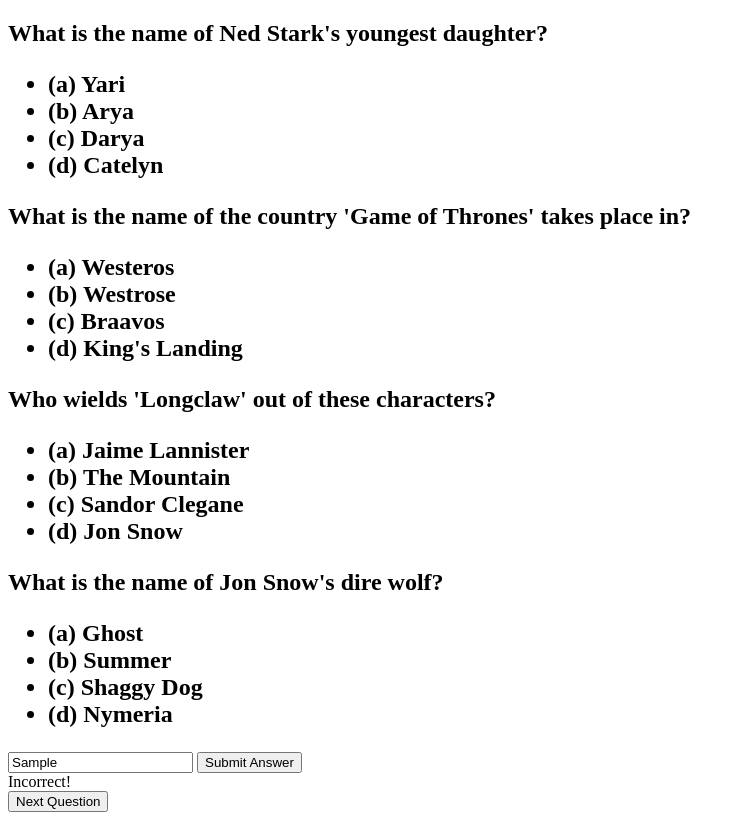
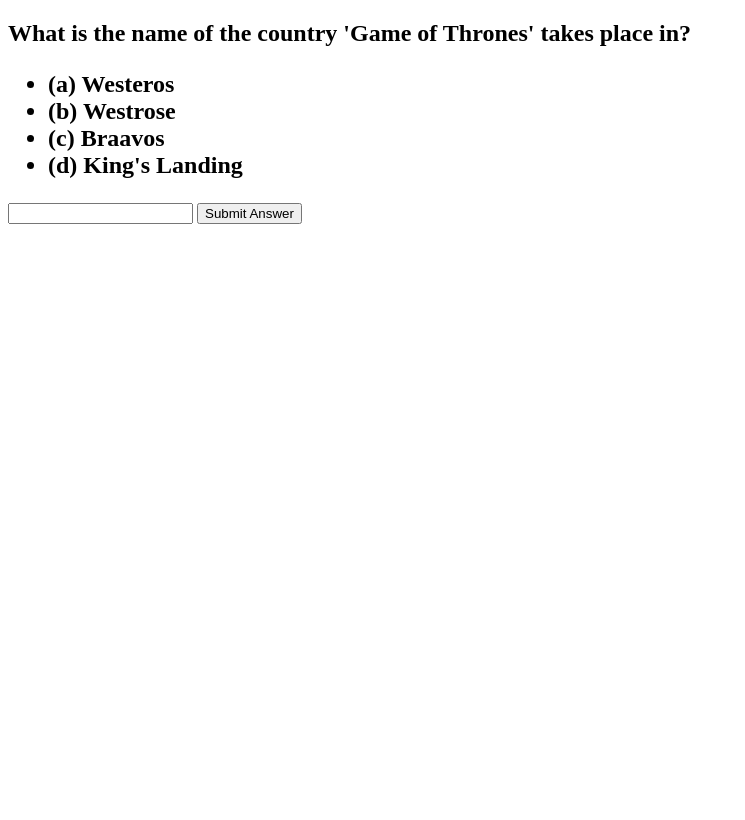
Before and after one commit to nschetter/07-10-alt-js-quiz-game, a plain HTML site: page index.html in a window 1280 px wide. Both pictures are taken after typing "Sample" into the empty fields and a click on the button "Submit Answer". Shown: the whole page, without its empty margins (0-745 px from the left). Drawn offline with Linux system fonts and the light colour scheme.

Commit message:
Fully functional quiz

```diff
--- a/global.js
+++ b/global.js
@@ -8,24 +8,25 @@ var divQuestion4 = document.getElementById('question4');
 var questions = [question1, question2, question3, question4];
 var answers = ["b", "a", "d", "a"];
 
+
+for (var n=0; n < questions.length; n++) {
+  questions[n].style.display = 'none';
+}
+questions[0].style.display = 'block';
+
+
 // variables containing our counter and the score
 var score = 0;
 var i = 0;
 
 // variables handling the submission and interactivity of the app
-var buttonSubmit = document.getElementById("submitter");
 var userAnswer = document.getElementById("answer");
 var questionResult = document.getElementById("question_result");
-var nextButton = document.getElementById("next");
 var totalResult = document.getElementById("total_result");
 
 // runs the function process_answer_submission when user clicks submitter button
 var buttonSubmitter = document.getElementById('submitter');
 buttonSubmitter.addEventListener('click', process_answer_submission);
-
-// runs the function clear_all when user clicks the next button
-var buttonNext = document.getElementById('next');
-buttonNext.addEventListener('click', count_to_end);
 
 // returns the string the user entered in the input field with the id of "answer"
 function given_answer() {
@@ -35,6 +36,9 @@ function given_answer() {
 // variable containing anonymous function
 // displays the respective div of each question
 var next_question = function() {
+  for (var n=0; n < questions.length; n++) {
+    questions[n].style.display = 'none';
+  }
   questions[i].style.display = "block"
 }
 
@@ -51,8 +55,14 @@ var is_correct_answer = function(answer_text) {
 // function that clears ALL fields including the div of the question
 function clear_all() {
   userAnswer.value = "";
-  questions[i].style.display = "none"
   questionResult.innerHTML = "";
+  if (i < questions.length) {
+    questions[i].style.display = "none";
+  }
+  if (i == questions.length) {
+    document.getElementById('quiz-wrapper').style.display = 'none';
+    document.getElementById('result-wrapper').style.display = 'block';
+  }
 }
 
 // anonymous function inside a variable
@@ -74,6 +84,8 @@ var update_question_result = function(correct) {
 function process_answer_submission(){
   var user_answer = given_answer();
   update_question_result(is_correct_answer(user_answer));
+  i++;
+  count_to_end();
 }
 
 // variable containing anonymous function
@@ -83,7 +95,6 @@ function process_answer_submission(){
 // otherwise move to next question
 var count_to_end = function() {
   clear_all();
-  i++;
   if (i == questions.length) {
     results();
   } else {
--- a/index.html
+++ b/index.html
@@ -6,7 +6,7 @@
 </head>
 
 <body>
-
+<div id="quiz-wrapper">
   <div id = "question1">
     <h2> What is the name of Ned Stark's youngest daughter?
       <ul>
@@ -55,15 +55,14 @@
   <button id="submitter">
       Submit Answer
   </button>
+</div>
 
+<div id='result-wrapper'>
   <div id="question_result">
   </div>
 
-<button id="next">
-    Next Question
-</button>
-
   <div id="total_result">
+  </div>
 </div>
 
 <script type="text/javascript" src="global.js"></script>
```
Lines whose indentation alone changed are shown as unchanged.
